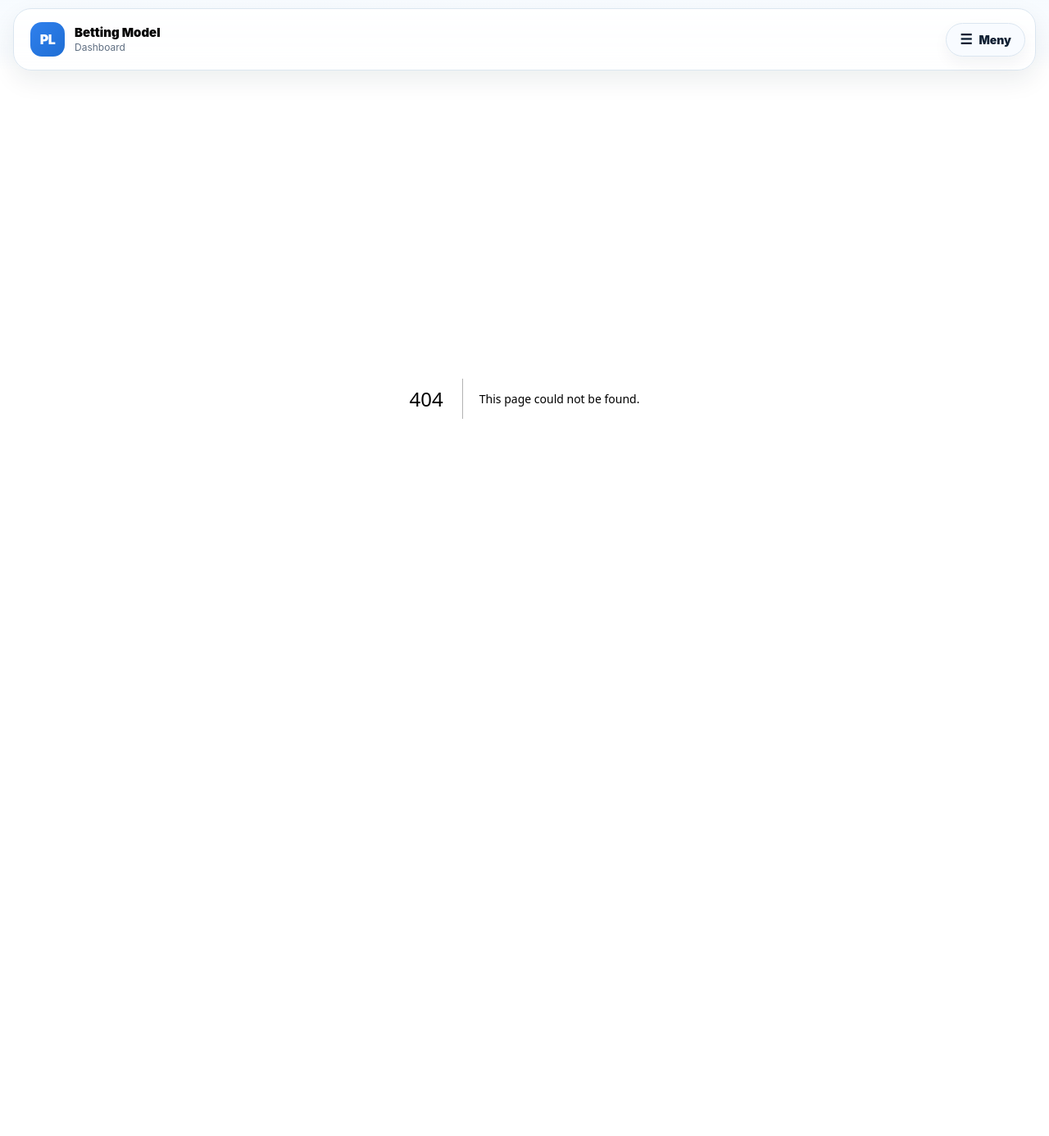
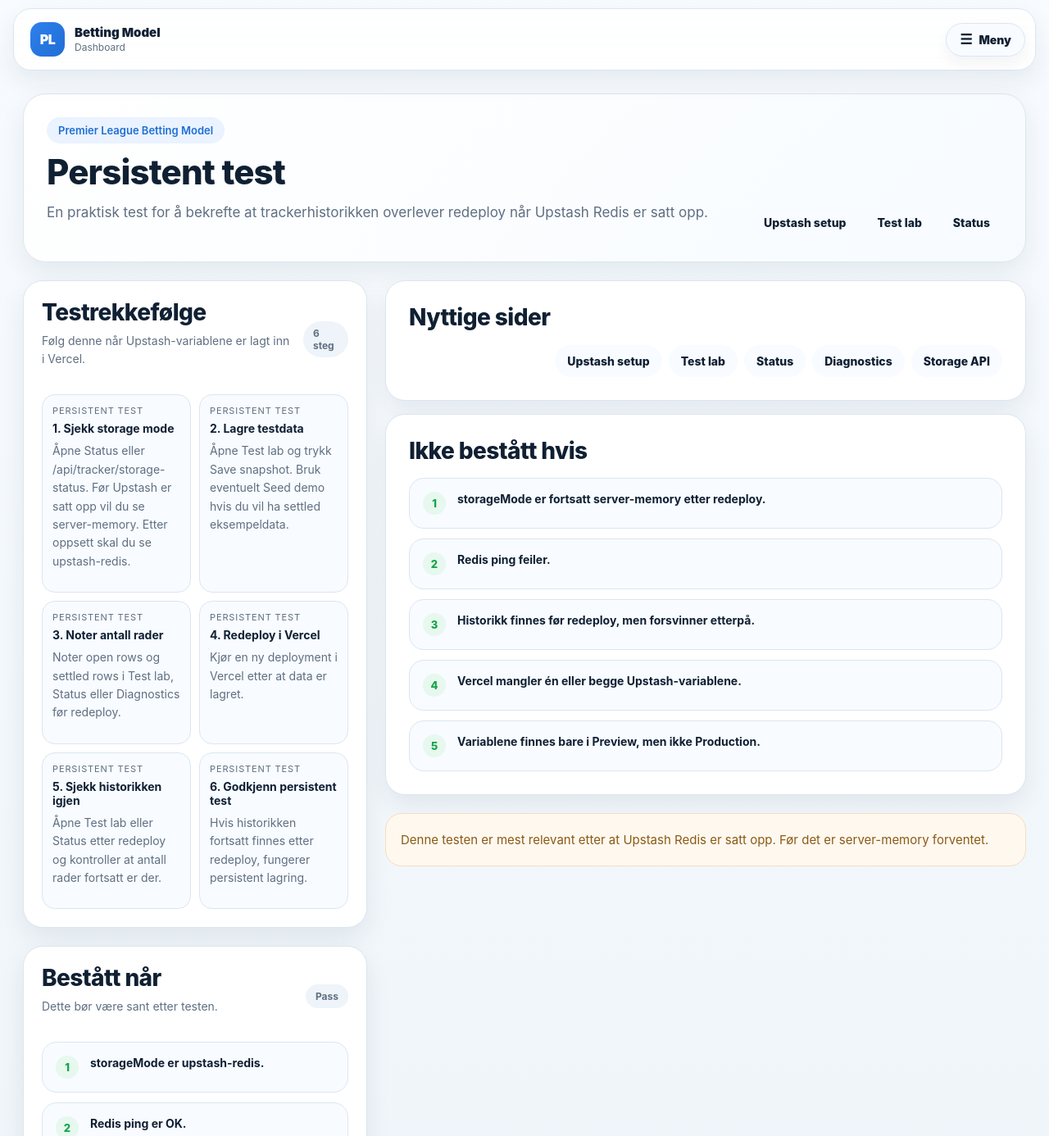
Before and after one commit to hakonnilsen157-commits/PL-betting-model, a Next.js app in the folder pl-vercel-v1/: page /persistent-test in a window 1280 px wide. Before the commit this address had no page. Shown: the top 1386 px of the page at 82% size. Before the commit the page ends 886 px from the top, so only its background shows below. Built offline with nearby package versions, Linux system fonts and the light colour scheme.

Commit message:
Add persistent storage test page

```diff
--- /dev/null
+++ b/pl-vercel-v1/app/persistent-test/page.tsx
@@ -0,0 +1,141 @@
+const testSteps = [
+  {
+    title: '1. Sjekk storage mode',
+    text: 'Åpne Status eller /api/tracker/storage-status. Før Upstash er satt opp vil du se server-memory. Etter oppsett skal du se upstash-redis.',
+  },
+  {
+    title: '2. Lagre testdata',
+    text: 'Åpne Test lab og trykk Save snapshot. Bruk eventuelt Seed demo hvis du vil ha settled eksempeldata.',
+  },
+  {
+    title: '3. Noter antall rader',
+    text: 'Noter open rows og settled rows i Test lab, Status eller Diagnostics før redeploy.',
+  },
+  {
+    title: '4. Redeploy i Vercel',
+    text: 'Kjør en ny deployment i Vercel etter at data er lagret.',
+  },
+  {
+    title: '5. Sjekk historikken igjen',
+    text: 'Åpne Test lab eller Status etter redeploy og kontroller at antall rader fortsatt er der.',
+  },
+  {
+    title: '6. Godkjenn persistent test',
+    text: 'Hvis historikken fortsatt finnes etter redeploy, fungerer persistent lagring.',
+  },
+];
+
+const passCriteria = [
+  'storageMode er upstash-redis.',
+  'Redis ping er OK.',
+  'Open/settled rows finnes før redeploy.',
+  'Open/settled rows finnes fortsatt etter redeploy.',
+  'Diagnostics viser at persistent storage-check er OK.',
+];
+
+const failCriteria = [
+  'storageMode er fortsatt server-memory etter redeploy.',
+  'Redis ping feiler.',
+  'Historikk finnes før redeploy, men forsvinner etterpå.',
+  'Vercel mangler én eller begge Upstash-variablene.',
+  'Variablene finnes bare i Preview, men ikke Production.',
+];
+
+const usefulLinks = [
+  { href: '/upstash-setup', label: 'Upstash setup' },
+  { href: '/test-lab', label: 'Test lab' },
+  { href: '/status', label: 'Status' },
+  { href: '/diagnostics', label: 'Diagnostics' },
+  { href: '/api/tracker/storage-status', label: 'Storage API' },
+];
+
+export default function PersistentTestPage() {
+  return (
+    <main className="dashboard-shell">
+      <section className="hero-card">
+        <div className="hero-topline">
+          <div>
+            <div className="eyebrow">Premier League Betting Model</div>
+            <h1 className="hero-title">Persistent test</h1>
+            <p className="hero-subtitle">
+              En praktisk test for å bekrefte at trackerhistorikken overlever redeploy når Upstash Redis er satt opp.
+            </p>
+          </div>
+          <div className="app-nav-links">
+            <a href="/upstash-setup" className="app-nav-link">Upstash setup</a>
+            <a href="/test-lab" className="app-nav-link">Test lab</a>
+            <a href="/status" className="app-nav-link">Status</a>
+          </div>
+        </div>
+      </section>
+
+      <section className="main-grid">
+        <div className="left-column">
+          <section className="list-card">
+            <div className="list-card-header">
+              <div>
+                <h2 className="section-title" style={{ marginBottom: 0 }}>Testrekkefølge</h2>
+                <p className="section-subtitle">Følg denne når Upstash-variablene er lagt inn i Vercel.</p>
+              </div>
+              <div className="badge-soft">6 steg</div>
+            </div>
+            <div className="metrics-grid" style={{ marginTop: 14 }}>
+              {testSteps.map((step) => (
+                <div key={step.title} className="metric-pill" style={{ textAlign: 'left' }}>
+                  <div className="metric-pill-label">Persistent test</div>
+                  <div className="metric-pill-value">{step.title}</div>
+                  <p className="section-subtitle" style={{ marginTop: 8 }}>{step.text}</p>
+                </div>
+              ))}
+            </div>
+          </section>
+
+          <section className="list-card">
+            <div className="list-card-header">
+              <div>
+                <h2 className="section-title" style={{ marginBottom: 0 }}>Bestått når</h2>
+                <p className="section-subtitle">Dette bør være sant etter testen.</p>
+              </div>
+              <div className="badge-soft">Pass</div>
+            </div>
+            <div className="reason-list">
+              {passCriteria.map((item, index) => (
+                <div key={item} className="reason-card">
+                  <span className="reason-number">{index + 1}</span>
+                  <div className="metric-pill-value">{item}</div>
+                </div>
+              ))}
+            </div>
+          </section>
+        </div>
+
+        <aside className="right-column">
+          <section className="detail-card">
+            <h2 className="section-title">Nyttige sider</h2>
+            <div className="app-nav-links" style={{ marginTop: 12 }}>
+              {usefulLinks.map((link) => (
+                <a key={link.href} href={link.href} className="app-nav-link">{link.label}</a>
+              ))}
+            </div>
+          </section>
+
+          <section className="detail-card" style={{ marginTop: 16 }}>
+            <h2 className="section-title">Ikke bestått hvis</h2>
+            <div className="reason-list" style={{ marginTop: 16 }}>
+              {failCriteria.map((item, index) => (
+                <div key={item} className="reason-card">
+                  <span className="reason-number">{index + 1}</span>
+                  <div className="metric-pill-value">{item}</div>
+                </div>
+              ))}
+            </div>
+          </section>
+
+          <section className="warning-box">
+            Denne testen er mest relevant etter at Upstash Redis er satt opp. Før det er server-memory forventet.
+          </section>
+        </aside>
+      </section>
+    </main>
+  );
+}
```
